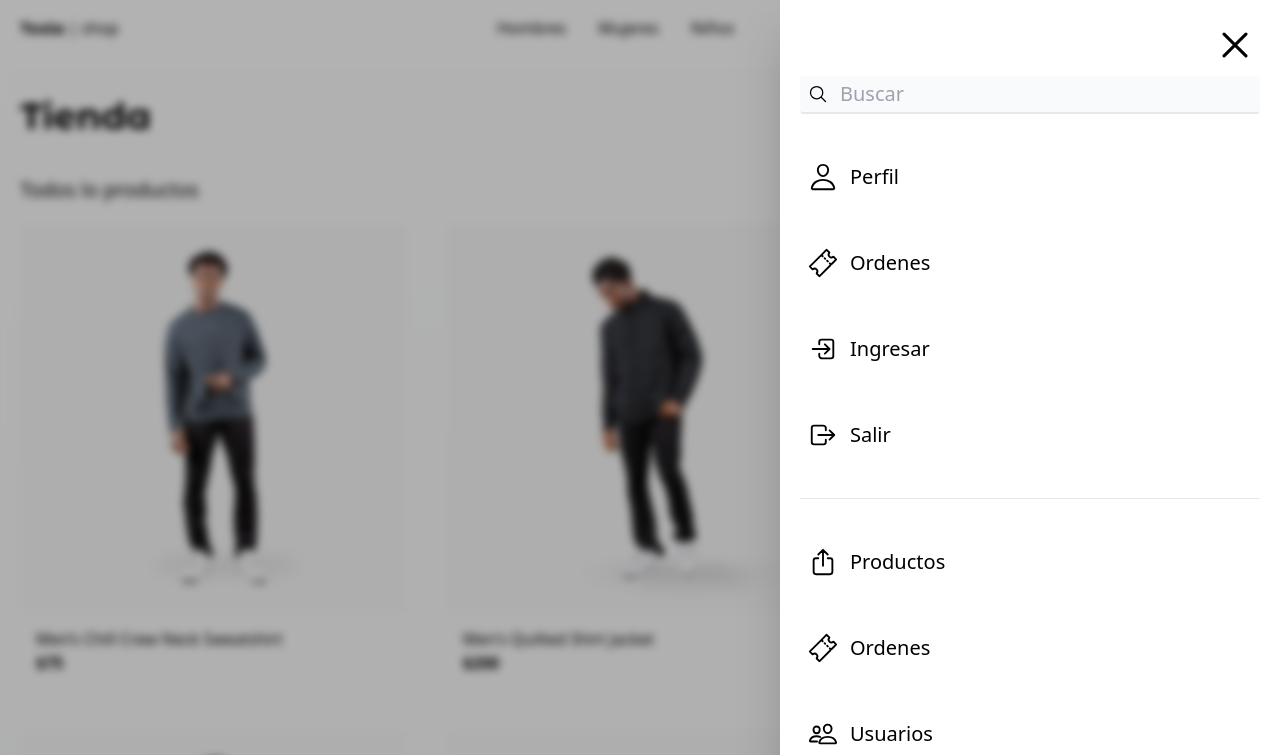
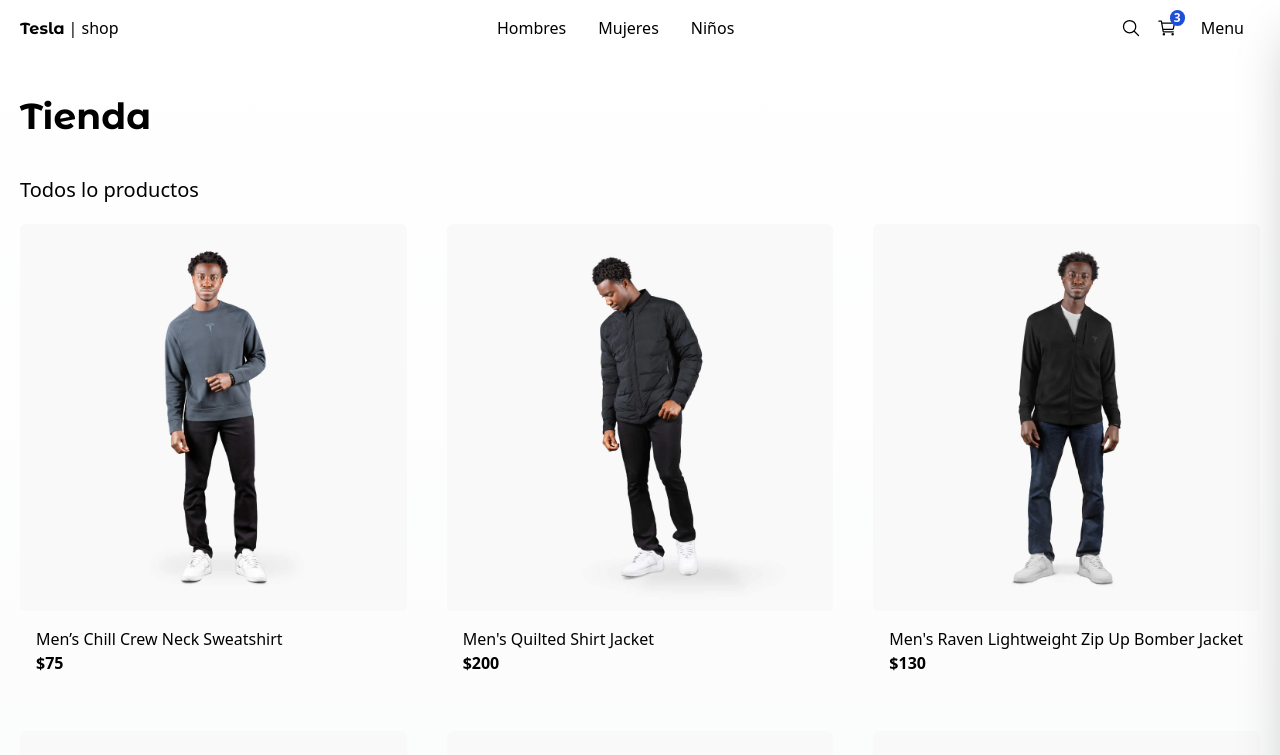
Before and after one commit to angelcgar/teslo-shop, a Next.js app: page / in a window 1280 px wide. Shown: the top 755 px of the page. Built offline with nearby package versions, Linux system fonts and the light colour scheme.

Commit message:
fin de la seccion 14, añadir zustand

```diff
--- a/package.json
+++ b/package.json
@@ -9,10 +9,12 @@
     "lint": "next lint"
   },
   "dependencies": {
+    "clsx": "^2.1.1",
     "next": "15.0.0",
     "react": "19.0.0-rc-65a56d0e-20241020",
     "react-dom": "19.0.0-rc-65a56d0e-20241020",
-    "react-icons": "^5.3.0"
+    "react-icons": "^5.3.0",
+    "zustand": "^5.0.0"
   },
   "devDependencies": {
     "@biomejs/biome": "1.9.4",
--- a/src/components/index.ts
+++ b/src/components/index.ts
@@ -2,6 +2,7 @@ export * from "./ui/not-found/PageNotFound";
 export * from "./ui/sidebar/SideBar";
 export * from "./ui/title/Title";
 export * from "./ui/top-menu/TopMenu";
+export * from "./ui/top-menu/TopMenuButton";
 
 export * from "./products/product-grid/productGrid";
 export * from "./products/product-grid/ProductGridItem";
--- a/src/components/ui/sidebar/SideBar.tsx
+++ b/src/components/ui/sidebar/SideBar.tsx
@@ -1,7 +1,7 @@
 "use client";
 
 import Link from "next/link";
-import React from "react";
+
 import {
 	IoCloseOutline,
 	IoLogInOutline,
@@ -12,26 +12,44 @@ import {
 	IoShareOutline,
 	IoTicketOutline,
 } from "react-icons/io5";
+import clsx from "clsx";
+
+import { useStore } from "@/store";
 
 export const SideBar = () => {
+	const isSideMenuOpen = useStore((state) => state.isSideMenuOpen);
+	const closeMenu = useStore((state) => state.closeSideMenu);
+
 	return (
 		<div>
 			{/* Background black */}
-			<div className="fixed top-0 left-0 w-screen h-screen z-10 bg-black opacity-30" />
+			{isSideMenuOpen && (
+				<div className="fixed top-0 left-0 w-screen h-screen z-10 bg-black opacity-30" />
+			)}
 
 			{/* background Blur */}
-			<div className="fade-in fixed top-0 left-0 w-screen h-screen z-10 backdrop-filter backdrop-blur-sm" />
+			{isSideMenuOpen && (
+				<div
+					className="fade-in fixed top-0 left-0 w-screen h-screen z-10 backdrop-filter backdrop-blur-sm"
+					onClick={closeMenu}
+					onKeyDown={() => console.log("hola")}
+				/>
+			)}
 
 			{/* Sidebar */}
 
 			<nav
-				// todo: Efecto de slide
-				className="fixed p-5 right-0 top-0 w-[500px] h-screen bg-white z-20 shadow-2xl transform transition-all duration-300"
+				className={clsx(
+					"fixed p-5 right-0 top-0 w-[500px] h-screen bg-white z-20 shadow-2xl transform transition-all duration-300",
+					{
+						"translate-x-full": !isSideMenuOpen,
+					},
+				)}
 			>
 				<IoCloseOutline
 					size={50}
 					className="absolute top-5 right-5 cursor-pointer"
-					onClick={() => console.log("click")}
+					onClick={() => closeMenu()}
 				/>
 
 				{/* input */}
--- a/src/components/ui/top-menu/TopMenu.tsx
+++ b/src/components/ui/top-menu/TopMenu.tsx
@@ -2,6 +2,7 @@ import { titleFont } from "@/config/fonts";
 import Link from "next/link";
 
 import { IoSearchOutline, IoCartOutline } from "react-icons/io5";
+import { TopMenuButton } from "./TopMenuButton";
 
 export const TopMenu = () => {
 	return (
@@ -53,12 +54,7 @@ export const TopMenu = () => {
 					</div>
 				</Link>
 
-				<button
-					className="m-2 p-2 rounded-md transition-all hover:bg-gray-100"
-					type="button"
-				>
-					Menu
-				</button>
+				<TopMenuButton />
 			</div>
 		</div>
 	);
--- /dev/null
+++ b/src/components/ui/top-menu/TopMenuButton.tsx
@@ -0,0 +1,17 @@
+"use client";
+
+import { useStore } from "@/store";
+
+export const TopMenuButton = () => {
+	const openMenu = useStore((state) => state.openSideMenu);
+
+	return (
+		<button
+			onClick={() => openMenu()}
+			className="m-2 p-2 rounded-md transition-all hover:bg-gray-100"
+			type="button"
+		>
+			Menu
+		</button>
+	);
+};
--- /dev/null
+++ b/src/store/index.ts
@@ -0,0 +1 @@
+export * from "./ui/ui-store";
--- /dev/null
+++ b/src/store/ui/ui-store.ts
@@ -0,0 +1,15 @@
+import { create } from "zustand";
+
+interface Props {
+  isSideMenuOpen: boolean;
+
+  openSideMenu: () => void;
+  closeSideMenu: () => void;
+}
+
+export const useStore = create<Props>()((set) => ({
+  isSideMenuOpen: false,
+
+  openSideMenu: () => set({ isSideMenuOpen: true }),
+  closeSideMenu: () => set({ isSideMenuOpen: false }),
+}));
```
